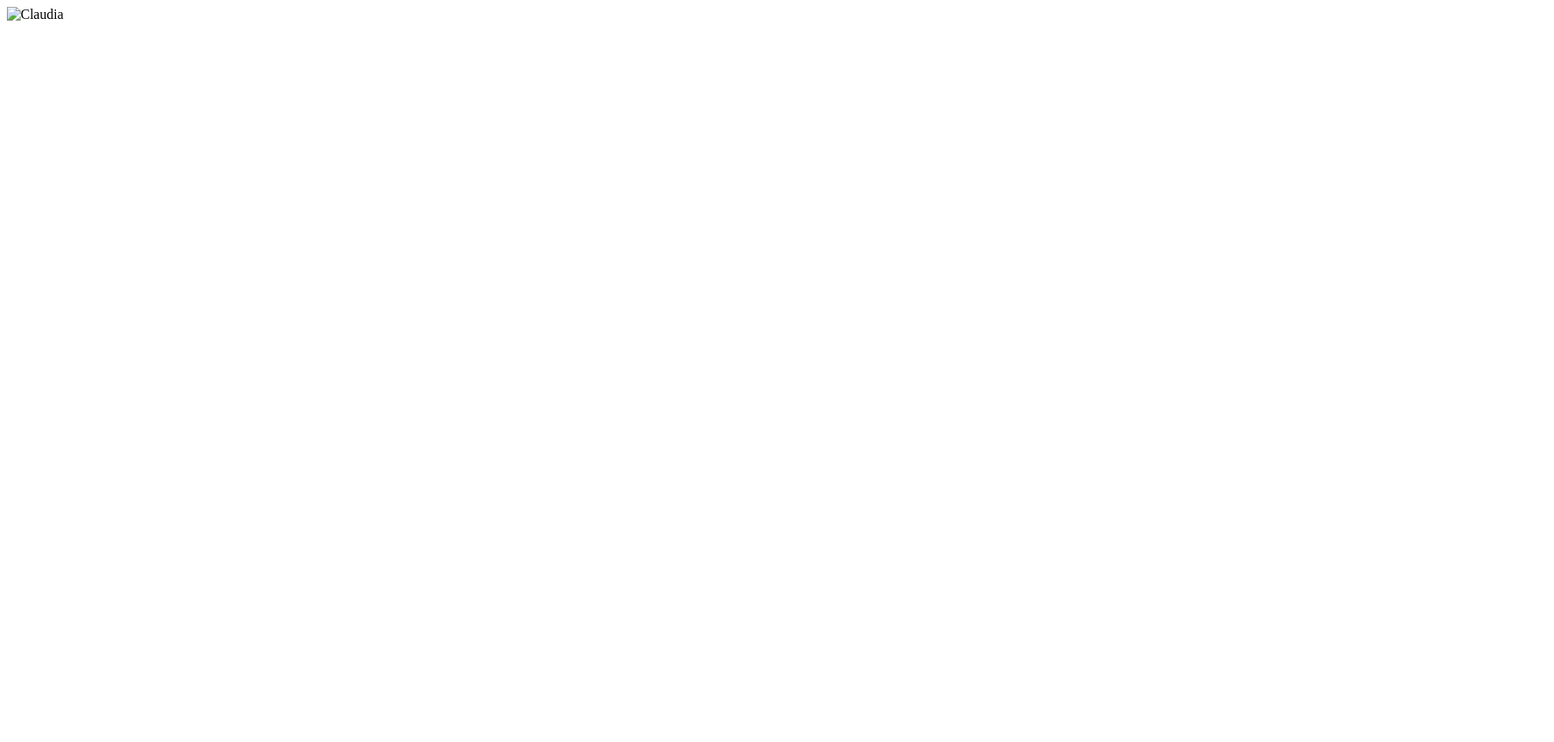
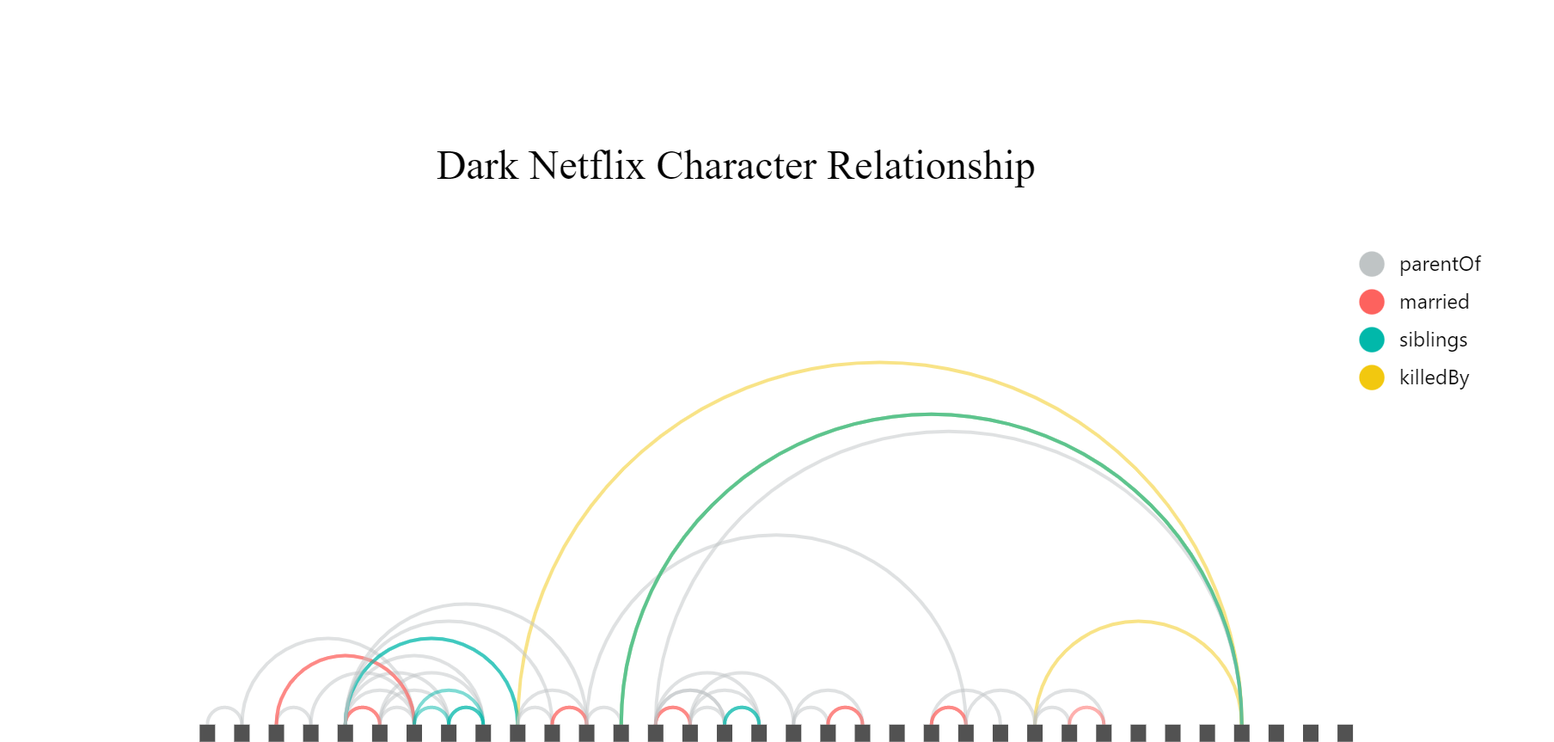
Before and after one commit to claussyest/DataViz, a plain HTML site: page index.html in a window 1280 px wide. Shown: the top 863 px of the page at 86% size, 1808 px wide, since content can reach past the window. Before the commit the page ends 800 px from the top, so only its background shows below. Drawn offline with Linux system fonts and the light colour scheme.

Commit message:
Update index.html

```diff
--- a/index.html
+++ b/index.html
@@ -1,6 +1,6 @@
 <!DOCTYPE html>
 <html lang="en">
   <body>
-    <img src="/main/charticulator.png" alt="Claudia">
+    <img src="charticulator.png" alt="Arc Diagram">
   </body>
 </html>
```
